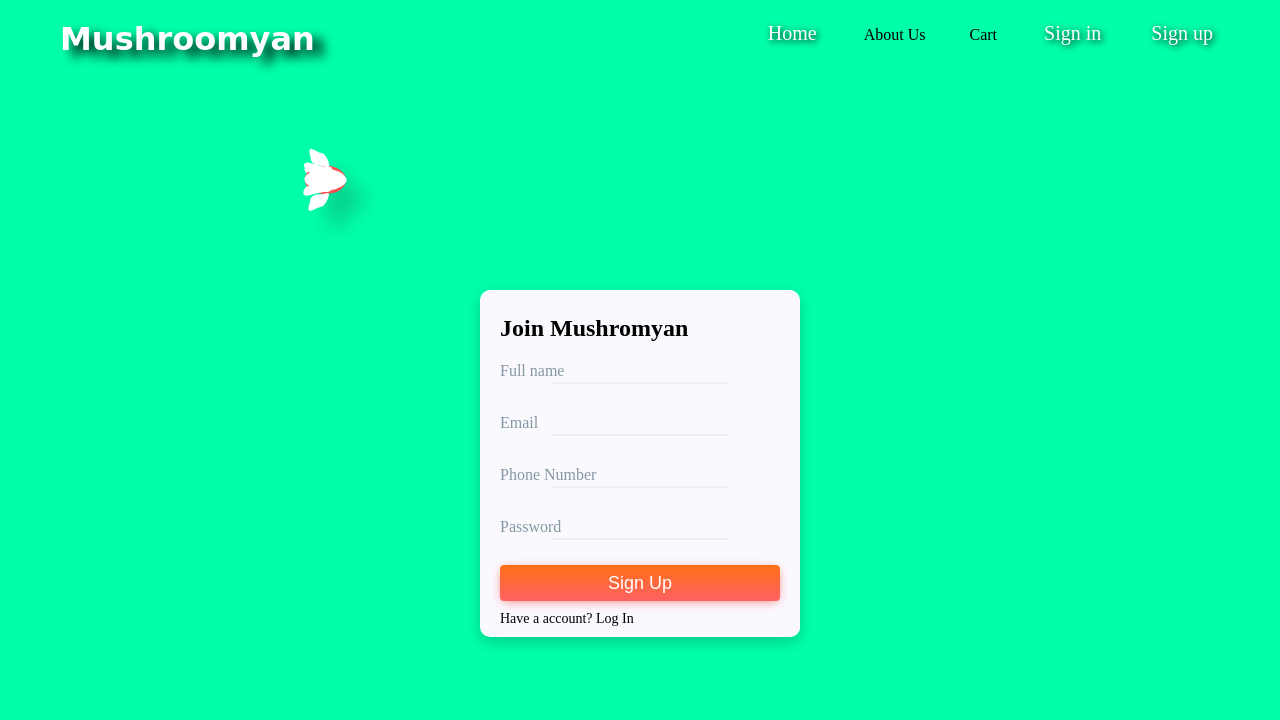
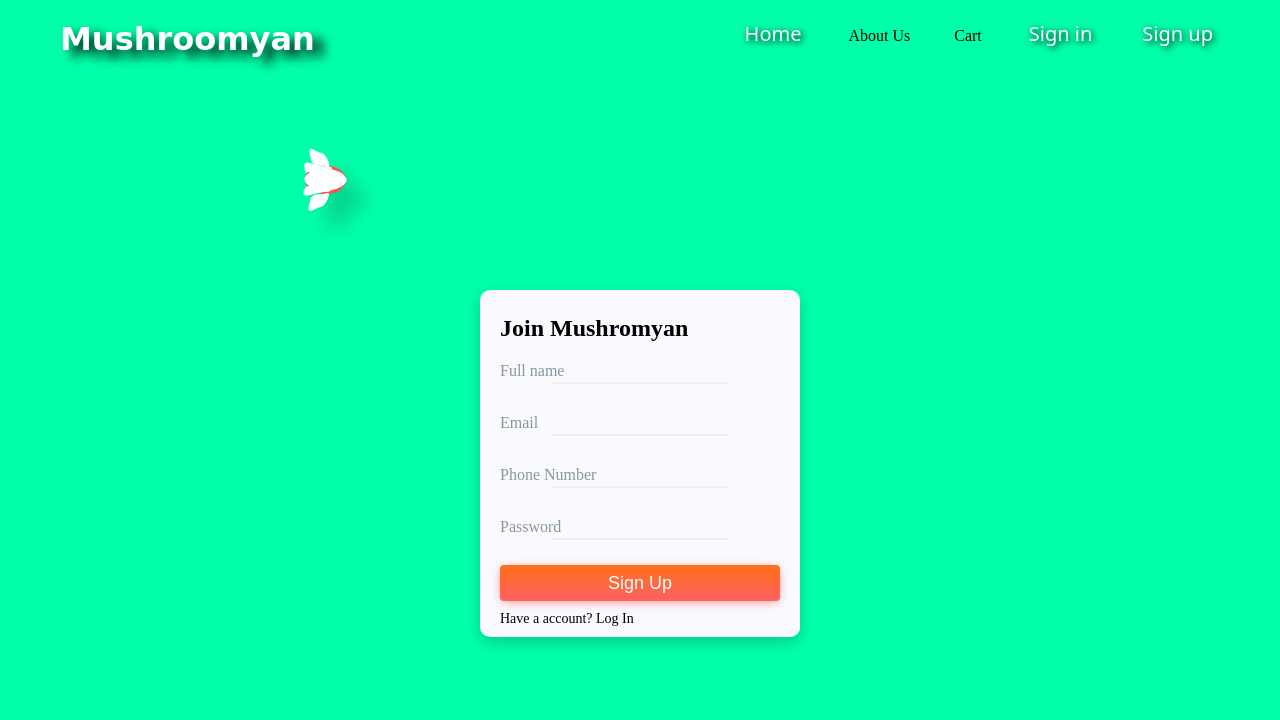
Before and after one commit to zsaaupo/ecom, a Django app: page /user/join in a window 1280 px wide. Shown: the top 720 px of the page. Run offline with Django 4.2, Linux system fonts and the light colour scheme; some web fonts are replaced.

Commit message:
font setup

```diff
--- a/static/css/style.css
+++ b/static/css/style.css
@@ -2,10 +2,7 @@
 
 body{
   background-color: #00FFAB;
-
 }
-
-
 
 
 /*start of header css*/
@@ -56,6 +53,10 @@
 
 /* Hover start */
 
+.menu ul li a{
+    font-family: 'Noto Sans', sans-serif;
+}
+
 .menu ul li a:after {
   content: '';
   position: absolute;
@@ -98,6 +99,7 @@
 /*start of headline*/
 
 #body-headline{
+  font-family: 'Noto Sans', sans-serif;
   color: white;
   text-align: center;
   text-shadow: 2px 2px 7px black;
```
